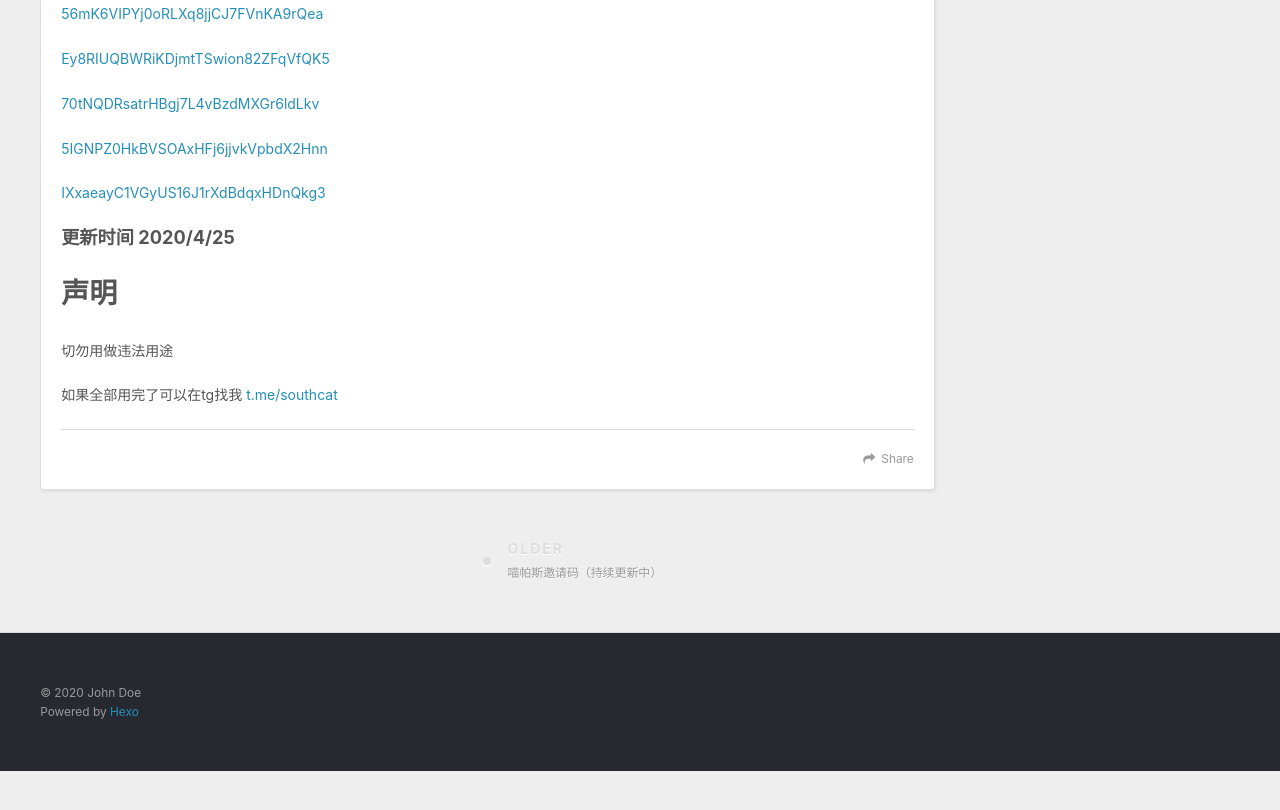
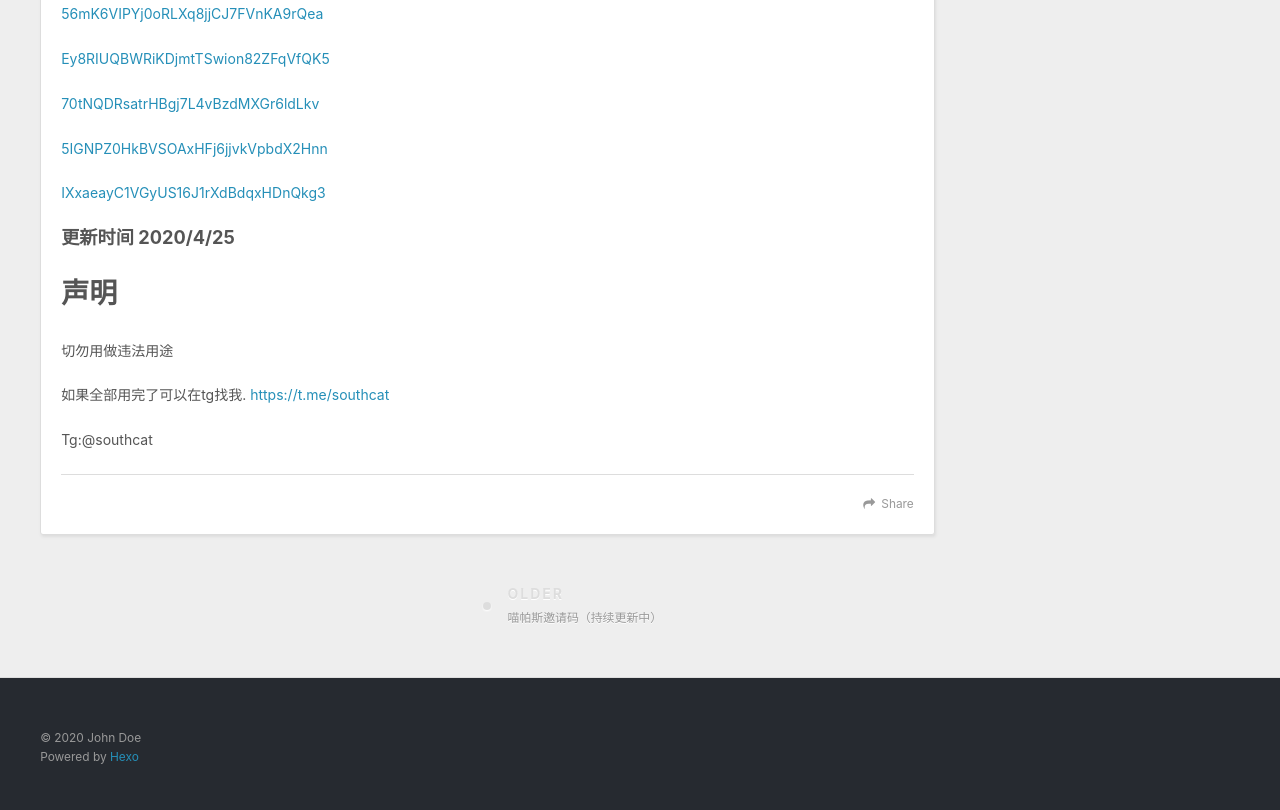
Before and after one commit to southcat/southcat.github.io, a plain HTML site: page 2020/04/09/喵帕斯邀请码2020:4:25/index.html in a window 1280 px wide. Shown: the part 1002-1812 px from the top of the page. Before the commit the page ends 1773 px from the top, so only its background shows below. Drawn offline with nearby package versions, Linux system fonts and the light colour scheme.

Commit message:
Site updated: 2020-04-25 20:43:41

```diff
--- a/2020/04/09/喵帕斯邀请码2020:4:25/index.html
+++ b/2020/04/09/喵帕斯邀请码2020:4:25/index.html
@@ -16,7 +16,7 @@
 <meta property="og:locale" content="en_US">
 <meta property="og:image" content="https://s3.jpg.cm/2020/04/10/6V13h.png">
 <meta property="article:published_time" content="2020-04-09T15:12:45.681Z">
-<meta property="article:modified_time" content="2020-04-25T12:42:23.243Z">
+<meta property="article:modified_time" content="2020-04-25T12:43:34.610Z">
 <meta property="article:author" content="John Doe">
 <meta name="twitter:card" content="summary">
 <meta name="twitter:image" content="https://s3.jpg.cm/2020/04/10/6V13h.png">
@@ -99,7 +99,8 @@
 <p><a href="https://xn--i2ru8q2qg.com/auth/register?code=5IGNPZ0HkBVSOAxHFj6jjvkVpbdX2Hnn" target="_blank" rel="noopener">5IGNPZ0HkBVSOAxHFj6jjvkVpbdX2Hnn</a></p>
 <p><a href="https://xn--i2ru8q2qg.com/auth/register?code=IXxaeayC1VGyUS16J1rXdBdqxHDnQkg3" target="_blank" rel="noopener">IXxaeayC1VGyUS16J1rXdBdqxHDnQkg3</a></p>
 <h3 id="更新时间-2020-4-25"><a href="#更新时间-2020-4-25" class="headerlink" title="更新时间 2020/4/25"></a>更新时间 2020/4/25</h3><h1 id="声明"><a href="#声明" class="headerlink" title="声明"></a>声明</h1><p>切勿用做违法用途</p>
-<p>如果全部用完了可以在tg找我 <a href="https://t.me/southcat" target="_blank" rel="noopener">t.me/southcat</a></p>
+<p>如果全部用完了可以在tg找我.     <a href="https://t.me/southcat" target="_blank" rel="noopener">https://t.me/southcat</a></p>
+<p>Tg:@southcat</p>
 
 
     </div>
```
Also changed, not shown: index.html (+2 -1 lines).
